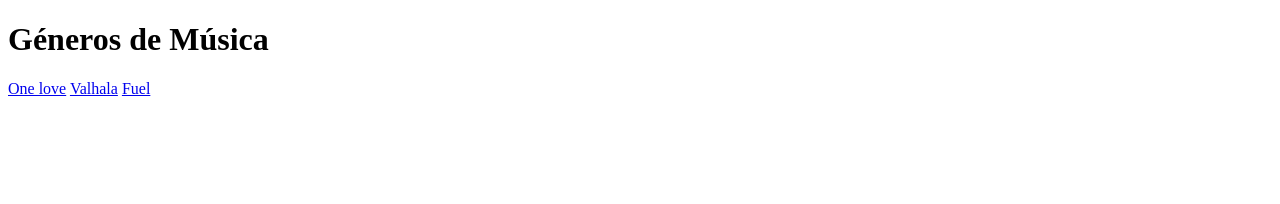
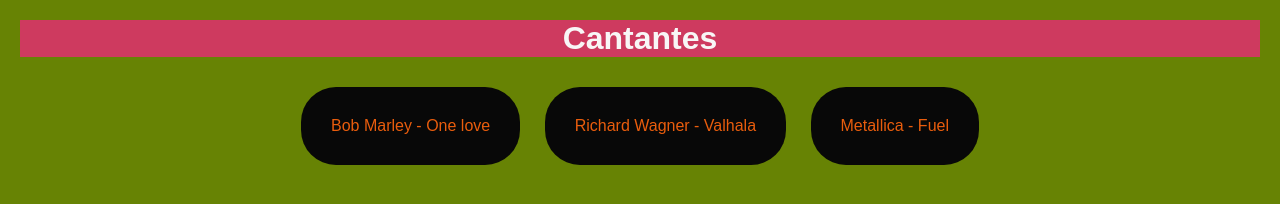
Before and after one commit to JoseSaa12/Semana1Dia3, a plain HTML site: page dia3_CSS_ejercicio/index.html in a window 1280 px wide. Drawn offline with Linux system fonts and the light colour scheme.

Commit message:
dia_3_ejercicio_2intento

```diff
--- a/dia3_CSS_ejercicio/index.html
+++ b/dia3_CSS_ejercicio/index.html
@@ -1,17 +1,22 @@
 <!DOCTYPE html>
 <html lang="es">
+
 <head>
     <meta charset="UTF-8">
     <meta name="viewport" content="width=device-width, initial-scale=1.0">
     <title>Cantantes de Música</title>
-    <link rel="stylesheet" type="text/css" href="styles.css">
+    <link rel="stylesheet" type="text/css" href="style.css">
 </head>
+
 <body>
-    <h1>Géneros de Música</h1>
+
+    <h1>Cantantes</h1>
     <div class="button-container">
-        <a href="https://www.youtube.com/watch?v=vdB-8eLEW8g" target="_blank">One love</a>
-        <a href="https://www.youtube.com/watch?v=4FlOVs-G13U" target="_blank">Valhala</a>
-        <a href="https://www.youtube.com/watch?v=PvF9PAxe5Ng" target="_blank">Fuel</a>
+        <a href="https://www.youtube.com/watch?v=vdB-8eLEW8g" target="_blank">Bob Marley - One love</a>
+        <a href="https://www.youtube.com/watch?v=4FlOVs-G13U" target="_blank">Richard Wagner - Valhala</a>
+        <a href="https://www.youtube.com/watch?v=PvF9PAxe5Ng" target="_blank">Metallica - Fuel</a>
     </div>
+
 </body>
+
 </html>
--- a/dia3_CSS_ejercicio/style.css
+++ b/dia3_CSS_ejercicio/style.css
@@ -1,15 +1,17 @@
 body {
     font-family: Arial, sans-serif;
     text-align: center;
-    background-color: #ce3a3a;
-    margin: 0;
-    padding: 0;
+    background-color: rgb(103, 131, 4);
+    margin: 10px;
+    padding: 10px;
 }
 
 h1 {
     text-align: center;
     margin-top: 50px;
-    background-color: #69ce3a
+    margin: auto;
+    background-color: #ce3a5f;
+    color: rgb(248, 246, 246);
 }
 
 .button-container {
@@ -19,13 +21,13 @@
 .button-container a {
     text-decoration: none;
     margin: 10px;
-    padding: 10px 20px;
-    background-color: #4CAF50;
-    color: white;
-    border-radius: 5px;
+    padding: 30px 30px;
+    background-color: #96b800;
+    color: rgb(233, 93, 13);
+    border-radius: 35px;
     display: inline-block;
 }
 
-.button-container a:hover {
-    background-color: #45a049;
+.button-container a {
+    background-color: #080808;
 }
```
